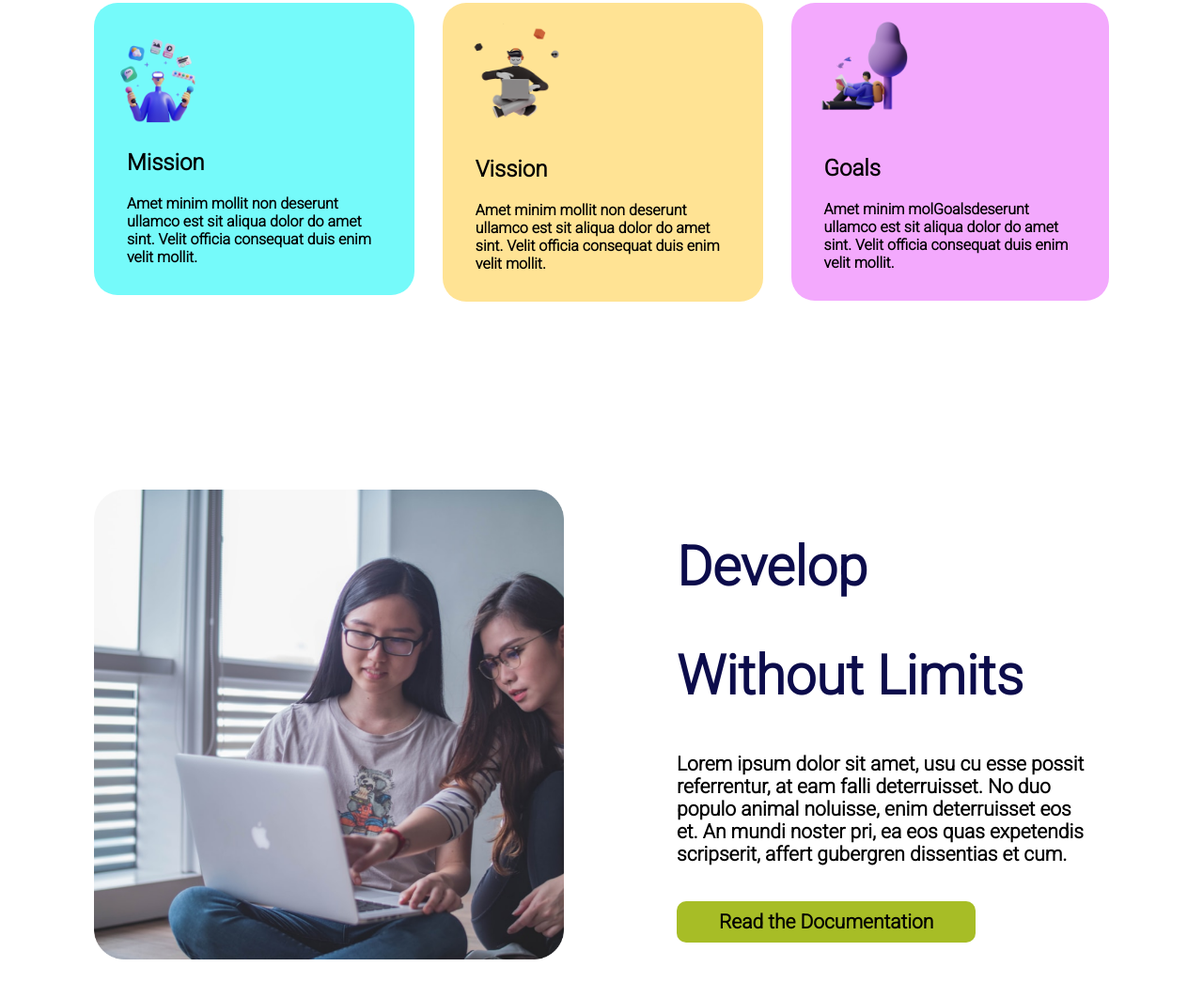
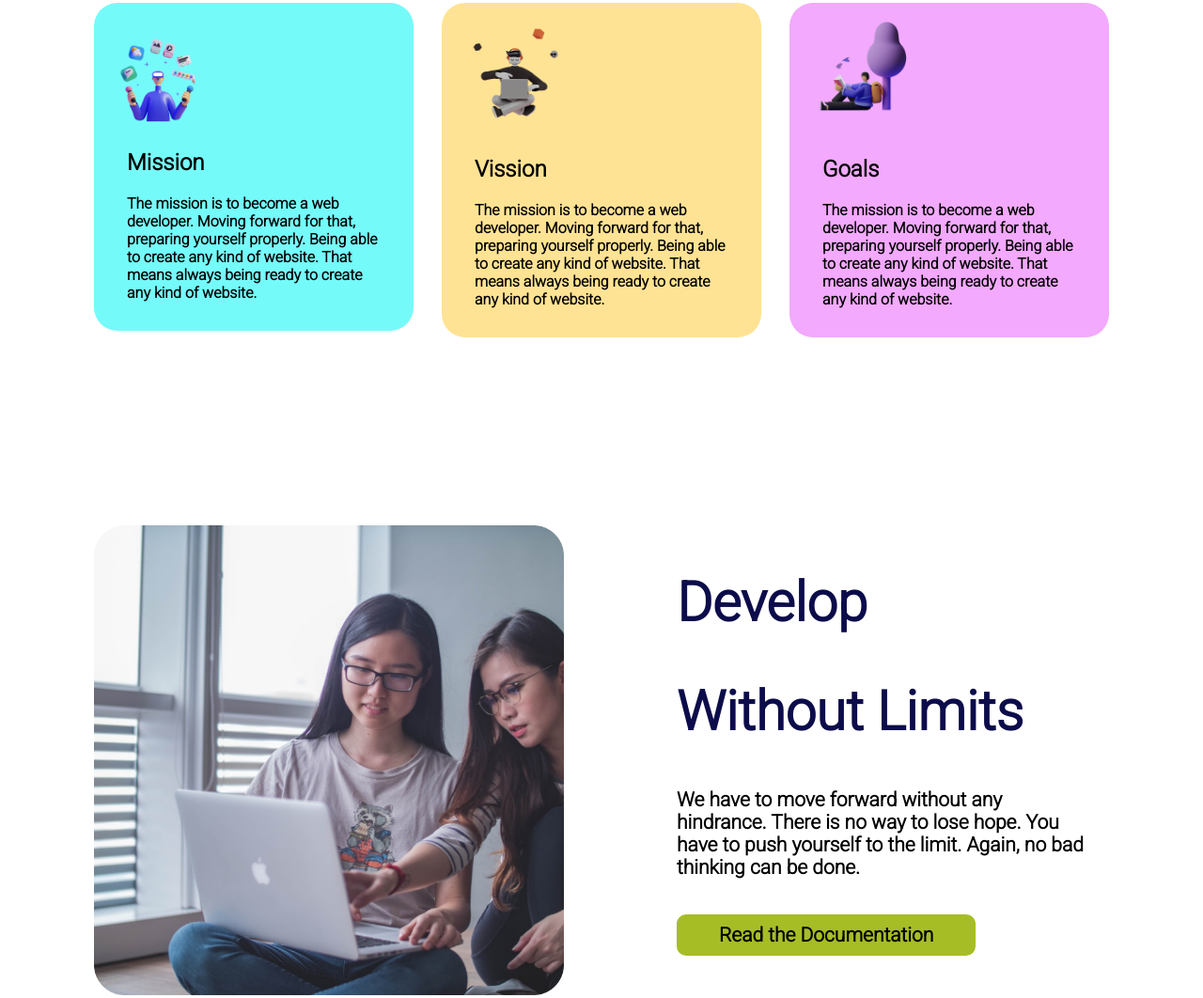
Before and after one commit to wbasp/the-first, a plain HTML site: page index.html in a window 1280 px wide. Shown: the part 798-1860 px from the top of the page at 94% size. Drawn offline with Linux system fonts and the light colour scheme; a web font is replaced by a local one.

Commit message:
finishing touch 2

```diff
--- a/index.html
+++ b/index.html
@@ -23,8 +23,10 @@
                 <h1>Stay Focused on</h1>
                 <h1><span class="orange">Mission 2022</span></h1>
             </div>
-            <p>The mission is to become a web developer. Moving forward for that, preparing yourself properly. Being able to create any
-            kind of website. That means always being ready to create any kind of website.</p><br>
+            <p>The mission is to become a web developer. Moving forward for that, prepa
+                ring yourself properly. Being able to create any
+            kind of website. That means always being ready to create any kind of
+            website.</p><br>
             <a target="_blank" href="https://www.youtube.com/">Explore Now</a><br><br>
             <p>Scroll down to explore more about us</p>
         </div>
@@ -37,26 +39,26 @@
         <div class="secsecdiv" id="secsecdiv1">
             <img src="images/illustrators/illustrator-1.png" alt="mission">
             <h1>Mission</h1>
-            <p class="secsecp">Amet minim mollit non deserunt
-            ullamco est sit aliqua dolor do amet
-            sint. Velit officia consequat duis enim
-            velit mollit.</p>
+            <p class="secsecp">The mission is to become a web developer. Moving forward
+                for that, preparing yourself properly. Being able to create any
+                kind of website. That means always being ready to create any kind of
+                website.</p>
         </div>
         <div class="secsecdiv" id="secsecdiv2">
             <img src="images/illustrators/illustrator-2.png" alt="vission">
             <h1>Vission</h1>
-            <p class="secsecp">Amet minim mollit non deserunt
-                ullamco est sit aliqua dolor do amet
-                sint. Velit officia consequat duis enim
-                velit mollit.</p>
+            <p class="secsecp">The mission is to become a web developer. Moving forward
+                for that, preparing yourself properly. Being able to create any
+                kind of website. That means always being ready to create any kind of
+                website.</p>
         </div>
         <div class="secsecdiv" id="secsecdiv3">
             <img src="images/illustrators/illustrator-3.png" alt="goals">
             <h1>Goals</h1>
-            <p class="secsecp">Amet minim molGoalsdeserunt
-                ullamco est sit aliqua dolor do amet
-                sint. Velit officia consequat duis enim
-                velit mollit.</p>
+            <p class="secsecp">The mission is to become a web developer. Moving forward
+                for that, preparing yourself properly. Being able to create any
+                kind of website. That means always being ready to create any kind of
+                website.</p>
         </div>
     </section>
     <section class="thirdsec">
@@ -66,10 +68,9 @@
         <div class="half-width">
             <h1 class="heading3"><span class="blue">Develop</span></h1>
             <h1 class="heading3"><span class="blue">Without Limits</span></h1>
-            <p class="thirdsecp">Lorem ipsum dolor sit amet, usu cu esse possit referrentur, at eam falli
-            deterruisset. No duo populo animal noluisse, enim deterruisset eos et. An
-            mundi noster pri, ea eos quas expetendis scripserit, affert gubergren
-            dissentias et cum.<br><br><br>
+            <p class="thirdsecp">We have to move forward without any hindrance. There
+                is no way to lose hope. You have to push yourself to the limit. Again,
+                no bad thinking can be done.<br><br><br>
             <a target="_blank" href="https://www.youtube.com/">Read the Documentation</a>
         </p>
         </div>
@@ -78,10 +79,10 @@
         <div class="half-width">
             <h1 class="heading3"><span class="blue">Know our</span></h1>
             <h1 class="heading3"><span class="blue">Global Community</span></h1>
-            <p class="thirdsecp">Lorem ipsum dolor sit amet, usu cu esse possit referrentur, at eam falli
-                deterruisset. No duo populo animal noluisse, enim deterruisset eos et. An
-                mundi noster pri, ea eos quas expetendis scripserit, affert gubergren
-                dissentias et cum.<br><br><br>
+            <p class="thirdsecp">Our community is very big. That means we have a lot of
+                members in this community, we have a lot of members. Because all
+                programmers are our members. And there are so many programmers in the
+                world.<br><br><br>
                 <a target="_blank" href="https://www.youtube.com/">Read the Documentation</a>
             </p>
         </div>
```
